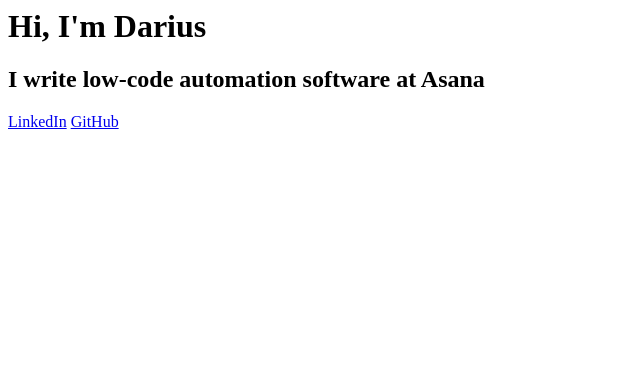
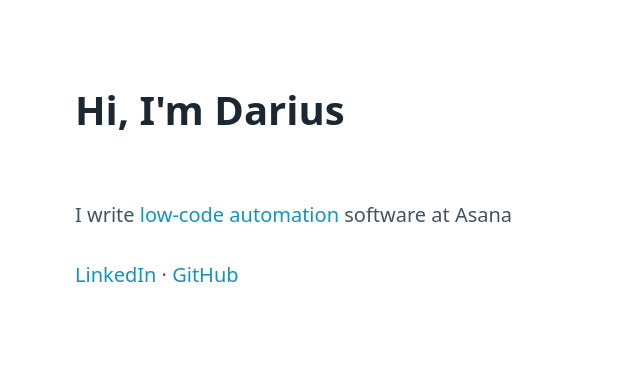
Before and after one commit to dikarel/dikarel.com, a plain HTML site: page index.html in a window 1280 px wide. Shown: the whole page, without its empty margins (0-640 px from the left). Drawn offline with nearby package versions, Linux system fonts and the light colour scheme.

Commit message:
deploy: dikarel/monorepo@ec3e2169317343065b0e9d3e3cdef9d682de2efc

```diff
--- a/index.html
+++ b/index.html
@@ -6,13 +6,26 @@
       src="https://plausible.io/js/script.js"
     ></script>
     <title>Darius Karel - Blog</title>
+    <link
+      rel="stylesheet"
+      href="https://unpkg.com/@picocss/pico@latest/css/pico.min.css"
+    />
   </head>
   <body>
-    <h1>Hi, I'm Darius</h1>
+    <main class="container">
+      <h1>Hi, I'm Darius</h1>
 
-    <h2>I write low-code automation software at Asana</h2>
+      <p>
+        I write
+        <a href="https://asana.com/guide/help/premium/rules"
+          >low-code automation</a
+        >
+        software at Asana
+      </p>
 
-    <a href="http://linkedin.com/in/dikarel">LinkedIn</a>
-    <a href="http://www.github.com/dikarel">GitHub</a>
+      <a href="http://linkedin.com/in/dikarel">LinkedIn</a>
+      &middot;
+      <a href="http://www.github.com/dikarel">GitHub</a>
+    </main>
   </body>
 </html>
```
